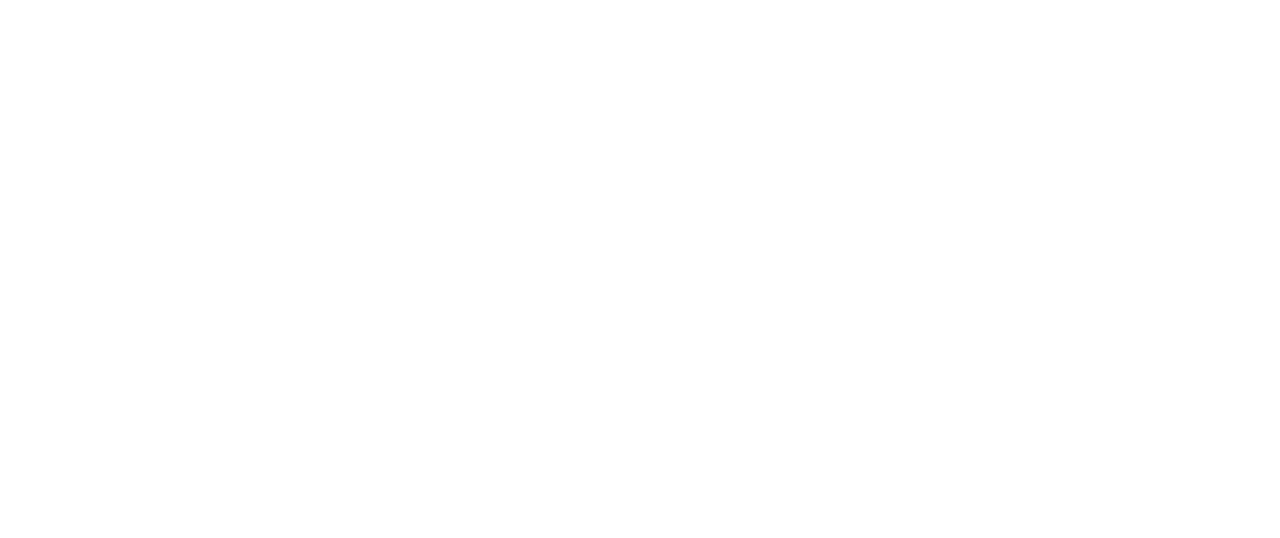
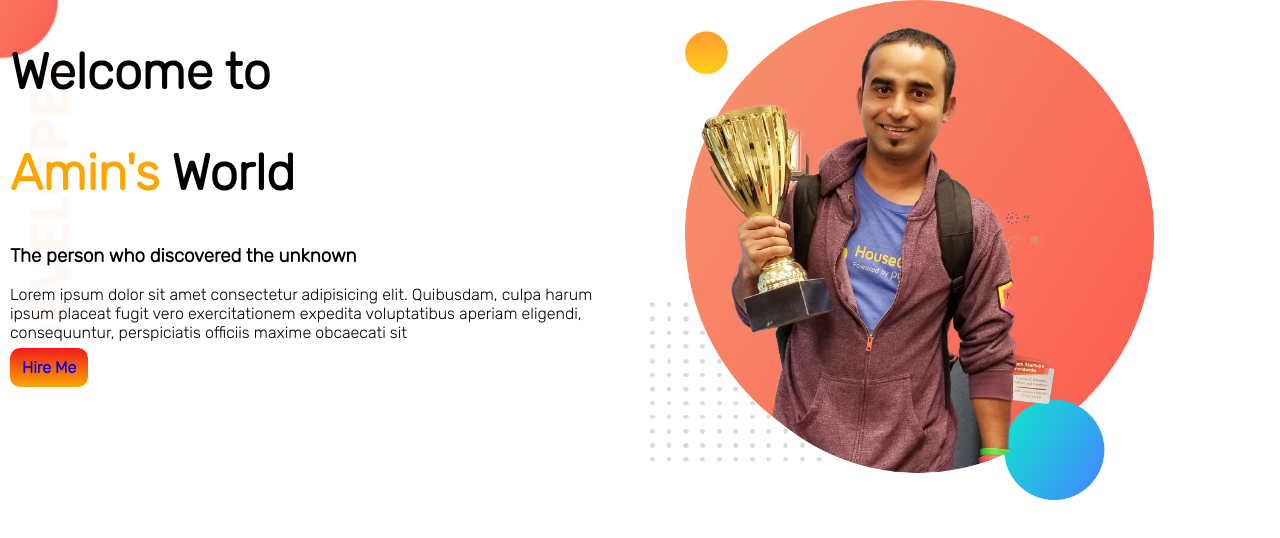
Before and after one commit to Alamin35/my-portfolio, a plain HTML site: page index.html in a window 1280 px wide. Drawn offline with Linux system fonts and the light colour scheme.

Commit message:
update-top-banner

```diff
--- a/index.html
+++ b/index.html
@@ -1,13 +1,34 @@
 <!DOCTYPE html>
 <html lang="en">
+
 <head>
     <meta charset="UTF-8">
     <meta http-equiv="X-UA-Compatible" content="IE=edge">
     <meta name="viewport" content="width=device-width, initial-scale=1.0">
     <title>My Portfolio</title>
+    <link rel="preconnect" href="https://fonts.googleapis.com">
+    <link rel="preconnect" href="https://fonts.gstatic.com" crossorigin>
+    <link href="https://fonts.googleapis.com/css2?family=Rubik:wght@300&display=swap" rel="stylesheet">
     <link rel="stylesheet" href="style.css">
 </head>
+
 <body>
+    <section class="bg-image">
+        <div class="half-width">
+            <h1>Welcome to</h1>
+            <h1><span class="orange-color">Amin's</span> World</h1>
+            <h3>The person who discovered the unknown</h3>
+            <p>Lorem ipsum dolor sit amet consectetur adipisicing elit. Quibusdam, culpa harum ipsum placeat fugit vero
+                exercitationem expedita voluptatibus aperiam eligendi, consequuntur, perspiciatis officiis maxime obcaecati
+                sit
+            </p>
+            <a class="link-button"target="_blank" href="https://www.linkedin.com/feed/"> Hire Me</a>
+        </div>
+        <div class="half-width">
+            <img src="images/jhankar.png" alt="">
+        </div>
+    </section>
 
 </body>
+
 </html>
--- a/style.css
+++ b/style.css
@@ -0,0 +1,32 @@
+body{
+    font-family: 'Rubik', sans-serif;
+    margin: 0;
+}
+h1{
+    font-size: 50px;
+}
+.orange-color{
+    color: orange;
+}
+section{
+    display: flex;
+}
+.half-width{
+    width: 50%;
+    padding-left: 10px;
+}
+.half-width img{
+    width: 80%;
+}
+.link-button{
+    text-decoration: none;
+    background-image: linear-gradient(rgb(240, 27, 27), orange);
+    padding: 10px 12px;
+    font-weight: 700;
+    border-radius: 10px;
+}
+.bg-image{
+    background-image: url(images/top-banner.png);
+    background-repeat: no-repeat;
+
+}
```
Also changed, not shown: images/dream-bg.png (added), images/exp-bg.png (added), images/jhankar.png (added), images/jhankar2.png (added), images/my-bg.png (added), images/my-bg2.png (added), images/top-banner.png (added), 7 other files.
